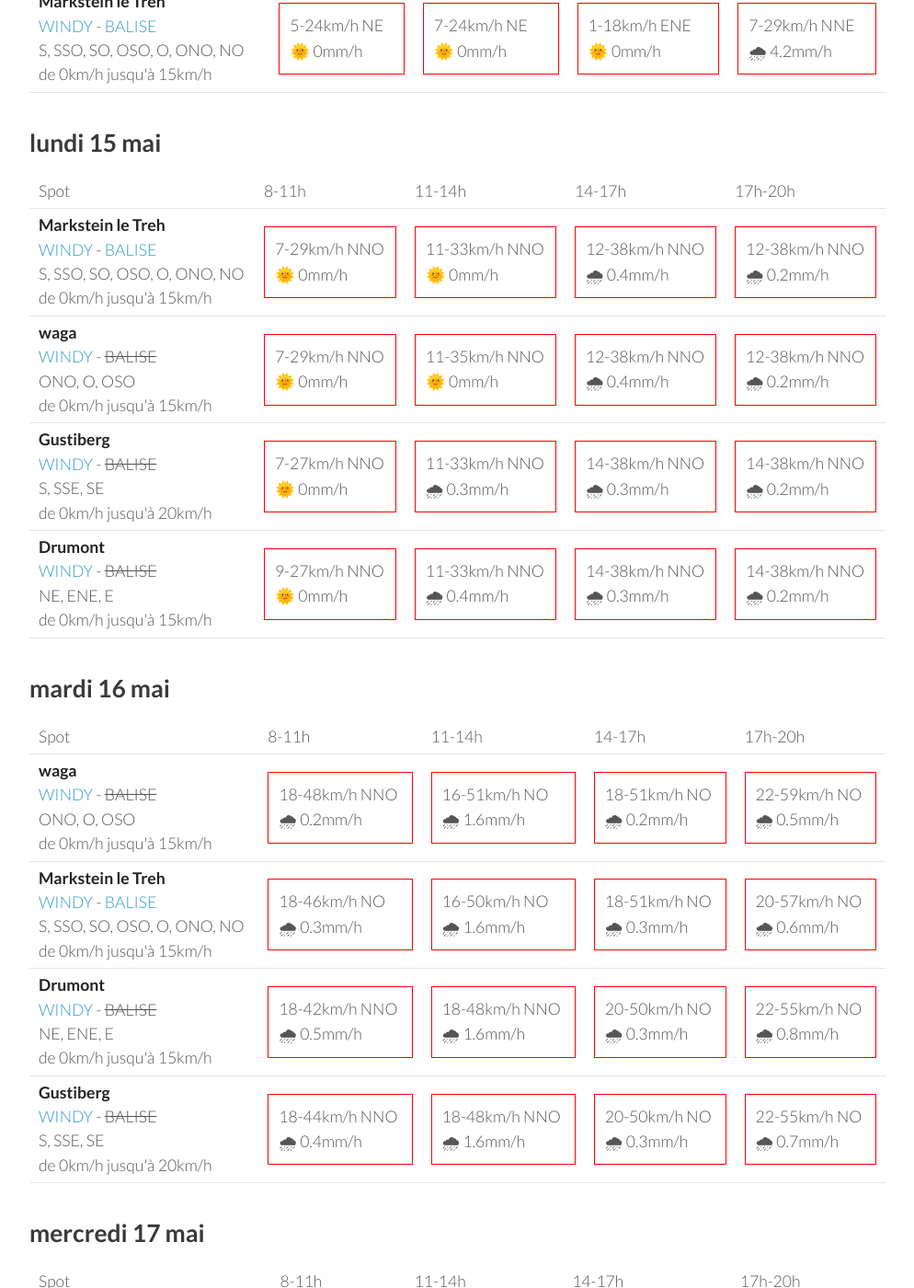
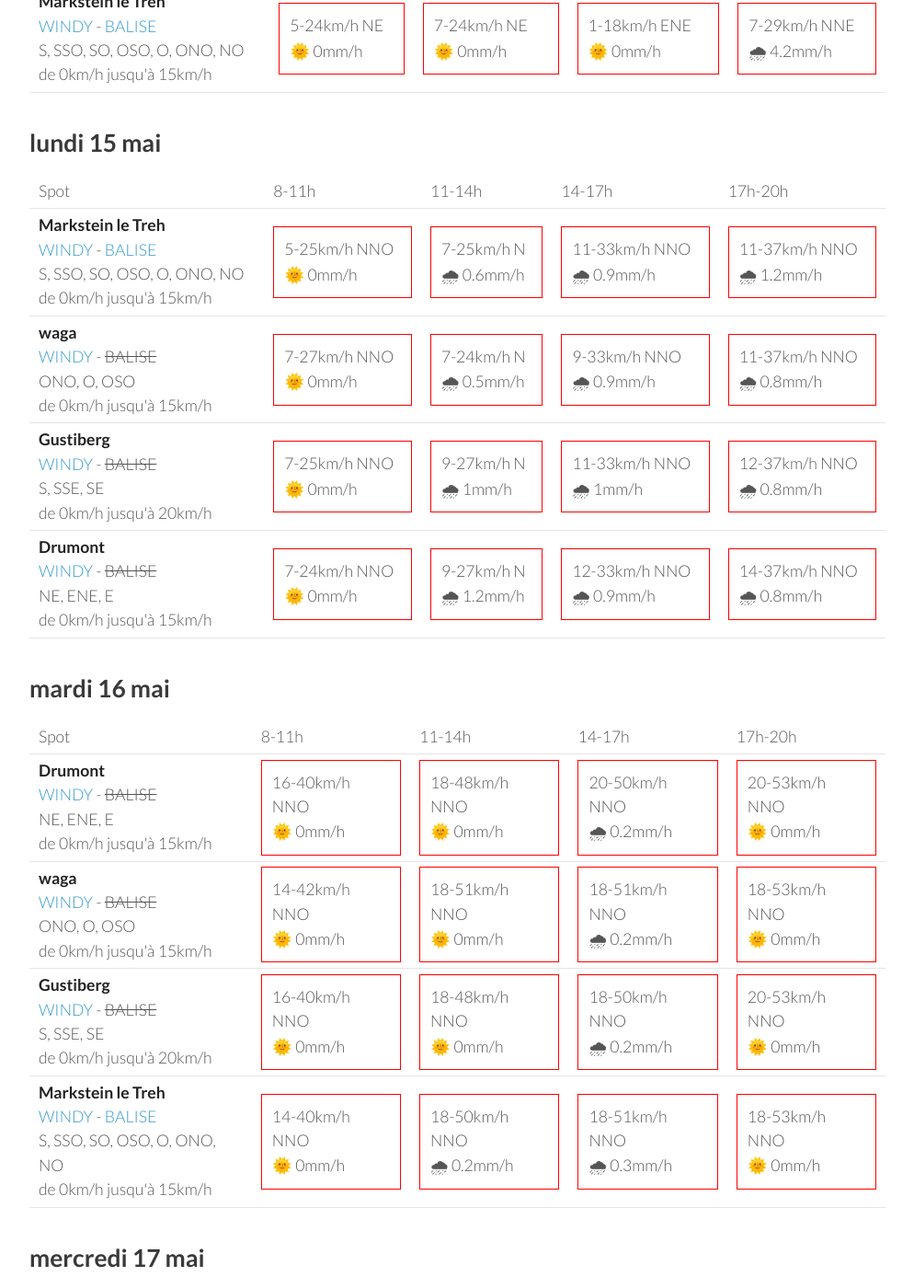
Before and after one commit to parapente-dans-le-nord/parapente-dans-le-nord.github.io, a Jekyll site: the page built from vosges.markdown, in a window 1280 px wide and 1400 px high, scrolled down 1325 px. Shown: the whole window at 92% size, without its empty margins (26-1020 px from the left). Built offline with Jekyll 4.4.1, drawn with Linux system fonts in a browser that asks for light colours; some of the changed text lies outside the part shown.

Commit message:
update index.markdown

```diff
--- a/vosges.markdown
+++ b/vosges.markdown
@@ -132,40 +132,40 @@ page mise à jour le samedi 13 mai 13:16
 <tr>
         <td><strong>Markstein le Treh</strong><br><a href="https://windy.com/47.926/7.012?47.505,7.012,8,m:eY1agmQ">WINDY</a> - <span class=""><a href="http://www.balisemeteo.com/balise.php?idBalise=136">BALISE</a> </span><br> <span class="vent-favorable">S, SSO, SO, OSO, O, ONO, NO</span><br><span class="force-vent">de 0km/h jusqu'à 15km/h</span> </td>
 
-            <td><div class="not-flyable"><p>7-29km/h NNO</p><p>🌞 0mm/h</p></div></td>
-            <td><div class="not-flyable"><p>11-33km/h NNO</p><p>🌞 0mm/h</p></div></td>
-            <td><div class="not-flyable"><p>12-38km/h NNO</p><p>🌧 0.4mm/h</p></div></td>
-            <td><div class="not-flyable"><p>12-38km/h NNO</p><p>🌧 0.2mm/h</p></div></td>
+            <td><div class="not-flyable"><p>5-25km/h NNO</p><p>🌞 0mm/h</p></div></td>
+            <td><div class="not-flyable"><p>7-25km/h N</p><p>🌧 0.6mm/h</p></div></td>
+            <td><div class="not-flyable"><p>11-33km/h NNO</p><p>🌧 0.9mm/h</p></div></td>
+            <td><div class="not-flyable"><p>11-37km/h NNO</p><p>🌧 1.2mm/h</p></div></td>
 
 
     </tr>
 <tr>
         <td><strong>waga</strong><br><a href="https://windy.com/47.903/6.996?47.900,6.983,15">WINDY</a> - <span class="no-balise"> BALISE </span><br> <span class="vent-favorable">ONO, O, OSO</span><br><span class="force-vent">de 0km/h jusqu'à 15km/h</span> </td>
 
-            <td><div class="not-flyable"><p>7-29km/h NNO</p><p>🌞 0mm/h</p></div></td>
-            <td><div class="not-flyable"><p>11-35km/h NNO</p><p>🌞 0mm/h</p></div></td>
-            <td><div class="not-flyable"><p>12-38km/h NNO</p><p>🌧 0.4mm/h</p></div></td>
-            <td><div class="not-flyable"><p>12-38km/h NNO</p><p>🌧 0.2mm/h</p></div></td>
+            <td><div class="not-flyable"><p>7-27km/h NNO</p><p>🌞 0mm/h</p></div></td>
+            <td><div class="not-flyable"><p>7-24km/h N</p><p>🌧 0.5mm/h</p></div></td>
+            <td><div class="not-flyable"><p>9-33km/h NNO</p><p>🌧 0.9mm/h</p></div></td>
+            <td><div class="not-flyable"><p>11-37km/h NNO</p><p>🌧 0.8mm/h</p></div></td>
 
 
     </tr>
 <tr>
         <td><strong>Gustiberg</strong><br><a href="https://windy.com/47.894/6.934?47.891,6.934,15,m:eYYagmI">WINDY</a> - <span class="no-balise"> BALISE </span><br> <span class="vent-favorable">S, SSE, SE</span><br><span class="force-vent">de 0km/h jusqu'à 20km/h</span> </td>
 
-            <td><div class="not-flyable"><p>7-27km/h NNO</p><p>🌞 0mm/h</p></div></td>
-            <td><div class="not-flyable"><p>11-33km/h NNO</p><p>🌧 0.3mm/h</p></div></td>
-            <td><div class="not-flyable"><p>14-38km/h NNO</p><p>🌧 0.3mm/h</p></div></td>
-            <td><div class="not-flyable"><p>14-38km/h NNO</p><p>🌧 0.2mm/h</p></div></td>
+            <td><div class="not-flyable"><p>7-25km/h NNO</p><p>🌞 0mm/h</p></div></td>
+            <td><div class="not-flyable"><p>9-27km/h N</p><p>🌧 1mm/h</p></div></td>
+            <td><div class="not-flyable"><p>11-33km/h NNO</p><p>🌧 1mm/h</p></div></td>
+            <td><div class="not-flyable"><p>12-37km/h NNO</p><p>🌧 0.8mm/h</p></div></td>
 
 
     </tr>
 <tr>
         <td><strong>Drumont</strong><br><a href="https://windy.com/47.898/6.919?47.687,6.919,9,m:eYYagmG">WINDY</a> - <span class="no-balise"> BALISE </span><br> <span class="vent-favorable">NE, ENE, E</span><br><span class="force-vent">de 0km/h jusqu'à 15km/h</span> </td>
 
-            <td><div class="not-flyable"><p>9-27km/h NNO</p><p>🌞 0mm/h</p></div></td>
-            <td><div class="not-flyable"><p>11-33km/h NNO</p><p>🌧 0.4mm/h</p></div></td>
-            <td><div class="not-flyable"><p>14-38km/h NNO</p><p>🌧 0.3mm/h</p></div></td>
-            <td><div class="not-flyable"><p>14-38km/h NNO</p><p>🌧 0.2mm/h</p></div></td>
+            <td><div class="not-flyable"><p>7-24km/h NNO</p><p>🌞 0mm/h</p></div></td>
+            <td><div class="not-flyable"><p>9-27km/h N</p><p>🌧 1.2mm/h</p></div></td>
+            <td><div class="not-flyable"><p>12-33km/h NNO</p><p>🌧 0.9mm/h</p></div></td>
+            <td><div class="not-flyable"><p>14-37km/h NNO</p><p>🌧 0.8mm/h</p></div></td>
 
 
     </tr>
@@ -186,42 +186,42 @@ page mise à jour le samedi 13 mai 13:16
       <td>17h-20h</td>
     </tr>
 <tr>
+        <td><strong>Drumont</strong><br><a href="https://windy.com/47.898/6.919?47.687,6.919,9,m:eYYagmG">WINDY</a> - <span class="no-balise"> BALISE </span><br> <span class="vent-favorable">NE, ENE, E</span><br><span class="force-vent">de 0km/h jusqu'à 15km/h</span> </td>
+
+            <td><div class="not-flyable"><p>16-40km/h NNO</p><p>🌞 0mm/h</p></div></td>
+            <td><div class="not-flyable"><p>18-48km/h NNO</p><p>🌞 0mm/h</p></div></td>
+            <td><div class="not-flyable"><p>20-50km/h NNO</p><p>🌧 0.2mm/h</p></div></td>
+            <td><div class="not-flyable"><p>20-53km/h NNO</p><p>🌞 0mm/h</p></div></td>
+
+
+    </tr>
+<tr>
         <td><strong>waga</strong><br><a href="https://windy.com/47.903/6.996?47.900,6.983,15">WINDY</a> - <span class="no-balise"> BALISE </span><br> <span class="vent-favorable">ONO, O, OSO</span><br><span class="force-vent">de 0km/h jusqu'à 15km/h</span> </td>
 
-            <td><div class="not-flyable"><p>18-48km/h NNO</p><p>🌧 0.2mm/h</p></div></td>
-            <td><div class="not-flyable"><p>16-51km/h NO</p><p>🌧 1.6mm/h</p></div></td>
-            <td><div class="not-flyable"><p>18-51km/h NO</p><p>🌧 0.2mm/h</p></div></td>
-            <td><div class="not-flyable"><p>22-59km/h NO</p><p>🌧 0.5mm/h</p></div></td>
+            <td><div class="not-flyable"><p>14-42km/h NNO</p><p>🌞 0mm/h</p></div></td>
+            <td><div class="not-flyable"><p>18-51km/h NNO</p><p>🌞 0mm/h</p></div></td>
+            <td><div class="not-flyable"><p>18-51km/h NNO</p><p>🌧 0.2mm/h</p></div></td>
+            <td><div class="not-flyable"><p>18-53km/h NNO</p><p>🌞 0mm/h</p></div></td>
+
+
+    </tr>
+<tr>
+        <td><strong>Gustiberg</strong><br><a href="https://windy.com/47.894/6.934?47.891,6.934,15,m:eYYagmI">WINDY</a> - <span class="no-balise"> BALISE </span><br> <span class="vent-favorable">S, SSE, SE</span><br><span class="force-vent">de 0km/h jusqu'à 20km/h</span> </td>
+
+            <td><div class="not-flyable"><p>16-40km/h NNO</p><p>🌞 0mm/h</p></div></td>
+            <td><div class="not-flyable"><p>18-48km/h NNO</p><p>🌞 0mm/h</p></div></td>
+            <td><div class="not-flyable"><p>18-50km/h NNO</p><p>🌧 0.2mm/h</p></div></td>
+            <td><div class="not-flyable"><p>20-53km/h NNO</p><p>🌞 0mm/h</p></div></td>
 
 
     </tr>
 <tr>
         <td><strong>Markstein le Treh</strong><br><a href="https://windy.com/47.926/7.012?47.505,7.012,8,m:eY1agmQ">WINDY</a> - <span class=""><a href="http://www.balisemeteo.com/balise.php?idBalise=136">BALISE</a> </span><br> <span class="vent-favorable">S, SSO, SO, OSO, O, ONO, NO</span><br><span class="force-vent">de 0km/h jusqu'à 15km/h</span> </td>
 
-            <td><div class="not-flyable"><p>18-46km/h NO</p><p>🌧 0.3mm/h</p></div></td>
-            <td><div class="not-flyable"><p>16-50km/h NO</p><p>🌧 1.6mm/h</p></div></td>
-            <td><div class="not-flyable"><p>18-51km/h NO</p><p>🌧 0.3mm/h</p></div></td>
-            <td><div class="not-flyable"><p>20-57km/h NO</p><p>🌧 0.6mm/h</p></div></td>
-
-
-    </tr>
-<tr>
-        <td><strong>Drumont</strong><br><a href="https://windy.com/47.898/6.919?47.687,6.919,9,m:eYYagmG">WINDY</a> - <span class="no-balise"> BALISE </span><br> <span class="vent-favorable">NE, ENE, E</span><br><span class="force-vent">de 0km/h jusqu'à 15km/h</span> </td>
-
-            <td><div class="not-flyable"><p>18-42km/h NNO</p><p>🌧 0.5mm/h</p></div></td>
-            <td><div class="not-flyable"><p>18-48km/h NNO</p><p>🌧 1.6mm/h</p></div></td>
-            <td><div class="not-flyable"><p>20-50km/h NO</p><p>🌧 0.3mm/h</p></div></td>
-            <td><div class="not-flyable"><p>22-55km/h NO</p><p>🌧 0.8mm/h</p></div></td>
-
-
-    </tr>
-<tr>
-        <td><strong>Gustiberg</strong><br><a href="https://windy.com/47.894/6.934?47.891,6.934,15,m:eYYagmI">WINDY</a> - <span class="no-balise"> BALISE </span><br> <span class="vent-favorable">S, SSE, SE</span><br><span class="force-vent">de 0km/h jusqu'à 20km/h</span> </td>
-
-            <td><div class="not-flyable"><p>18-44km/h NNO</p><p>🌧 0.4mm/h</p></div></td>
-            <td><div class="not-flyable"><p>18-48km/h NNO</p><p>🌧 1.6mm/h</p></div></td>
-            <td><div class="not-flyable"><p>20-50km/h NO</p><p>🌧 0.3mm/h</p></div></td>
-            <td><div class="not-flyable"><p>22-55km/h NO</p><p>🌧 0.7mm/h</p></div></td>
+            <td><div class="not-flyable"><p>14-40km/h NNO</p><p>🌞 0mm/h</p></div></td>
+            <td><div class="not-flyable"><p>18-50km/h NNO</p><p>🌧 0.2mm/h</p></div></td>
+            <td><div class="not-flyable"><p>18-51km/h NNO</p><p>🌧 0.3mm/h</p></div></td>
+            <td><div class="not-flyable"><p>18-53km/h NNO</p><p>🌞 0mm/h</p></div></td>
 
 
     </tr>
```
Also changed, not shown: other parts of vosges.markdown (+1 -1 lines).
